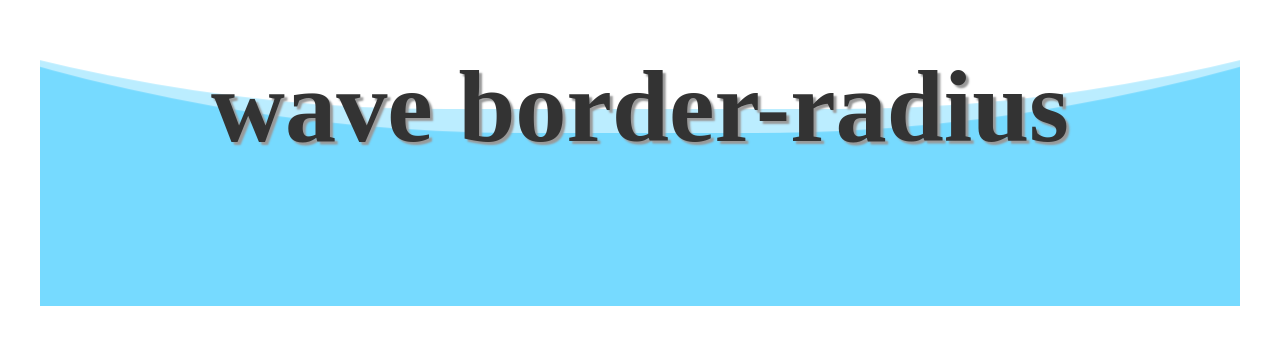
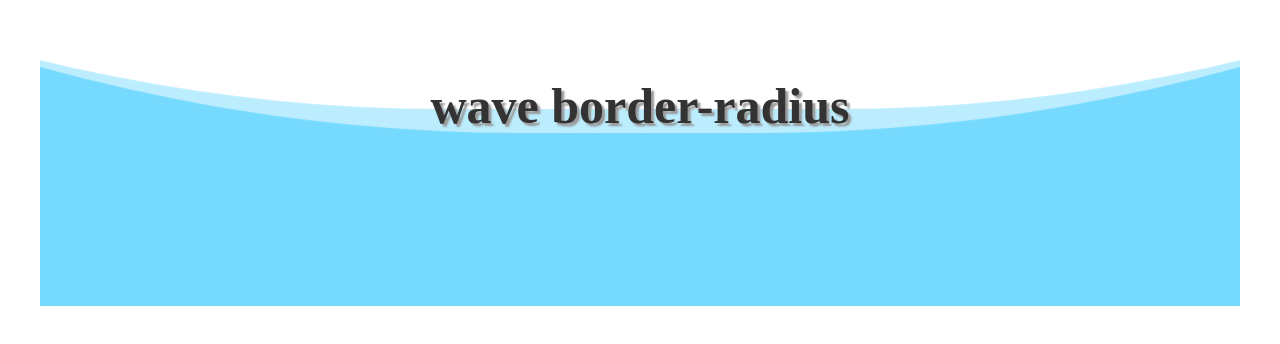
Before and after one commit to webbj97/Interesting-CSS, a plain HTML site: page CSS3/radius/two.html in a window 1280 px wide. Shown: the part 102-446 px from the top of the page. Drawn offline with Linux system fonts and the light colour scheme.

Commit message:
微调字号

```diff
--- a/CSS3/radius/two.html
+++ b/CSS3/radius/two.html
@@ -58,7 +58,7 @@
             color: #333;
             z-index: 10;
             text-align: center;
-            font-size: 8vw;
+            font-size: 50px;
             text-shadow: 3px 3px 2px #999;
         }
     </style>
```
